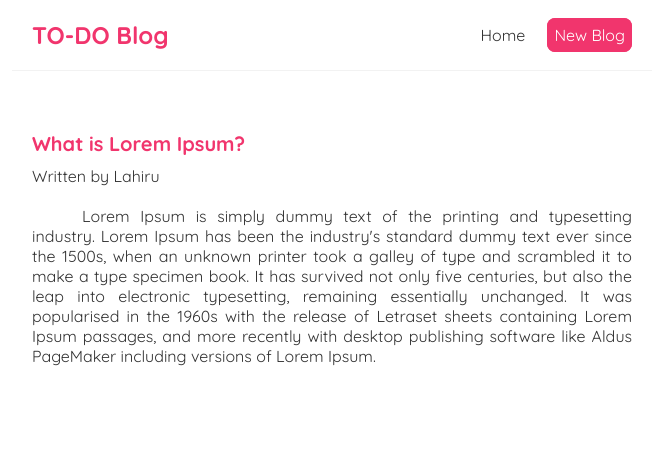
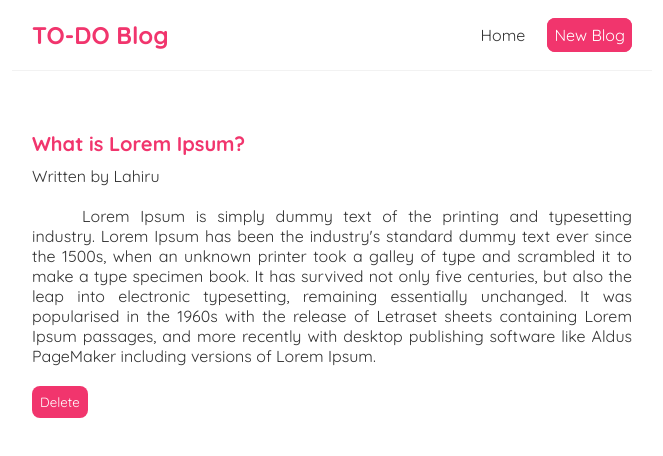
Before and after one commit to LahiruLakshan/Learning-ReactJS, a React (Create React App) app: page /blog/1 in a window 1280 px wide. Shown: the top 456 px of the page, without its empty margins (308-971 px from the left). Built offline with nearby package versions, Linux system fonts and the light colour scheme; data requests are answered from the project's data file.

Commit message:
Added blogs delete button

```diff
--- a/src/blogDetails.js
+++ b/src/blogDetails.js
@@ -1,10 +1,19 @@
 import React from 'react';
-import {useParams} from 'react-router-dom';
+import {useHistory, useParams} from 'react-router-dom';
 import UseFetch from "./useFetch";
 import BlogList from "./blogList";
 function BlogDetails(props) {
     const {id} = useParams();
     const {data: blog, isPending, error} = UseFetch("http://localhost:8000/blogs/"+id);
+    const history = useHistory();
+
+    const handleDelete =(id) => {
+        fetch("http://localhost:8000/blogs/"+blog.id,{
+            method:"DELETE"
+        }).then(() =>{
+            history.push("/");
+        })
+    }
     return (
         <div className={"blog-details"}>
             {error && <div>{error}</div>}
@@ -14,6 +23,7 @@
                     <h2>{blog.title}</h2>
                     <p>Written by {blog.author}</p>
                     <div>{blog.body}</div>
+                    <button onClick={handleDelete}>Delete</button>
                 </article>
             )}
         </div>
--- a/src/create.js
+++ b/src/create.js
@@ -1,11 +1,13 @@
 import React, {useState} from 'react';
+import {useHistory} from 'react-router-dom';
 
 function Create(props) {
 
     const [title, setTitle] = useState();
     const [body, setBody] = useState();
     const [author, setAuthor] = useState("lahiru");
-    const [isPending, setIsPending] = useState(false)
+    const [isPending, setIsPending] = useState(false);
+    const history = useHistory();
 
     const handleSubmit = (e) => {
         e.preventDefault();
@@ -17,6 +19,7 @@
             body: JSON.stringify(blog)
         }).then(() =>{
             setIsPending(false);
+            history.push("/")
         })
     }
 
--- a/src/home.js
+++ b/src/home.js
@@ -12,10 +12,7 @@
     //     setName("Tissera");
     // }
 
-    // const handleDelete =(id) => {
-    //     const newBlogs = blogs.filter(blog => blog.id !== id);
-    //     setBlogs(newBlogs);
-    // }
+
 
     return (
         <div className={"home"}>
--- a/src/index.css
+++ b/src/index.css
@@ -64,6 +64,18 @@
   text-align: justify;
   text-indent: 50px;
 }
+.blog-details button{
+  background-color: #f1356d;
+  color: white;
+  border: 0;
+  padding: 8px;
+  border-radius: 8px;
+  cursor: pointer;
+}
+
+
+
+
 .new-blog{
   color: white;
   background-color: #f1356d;
```
